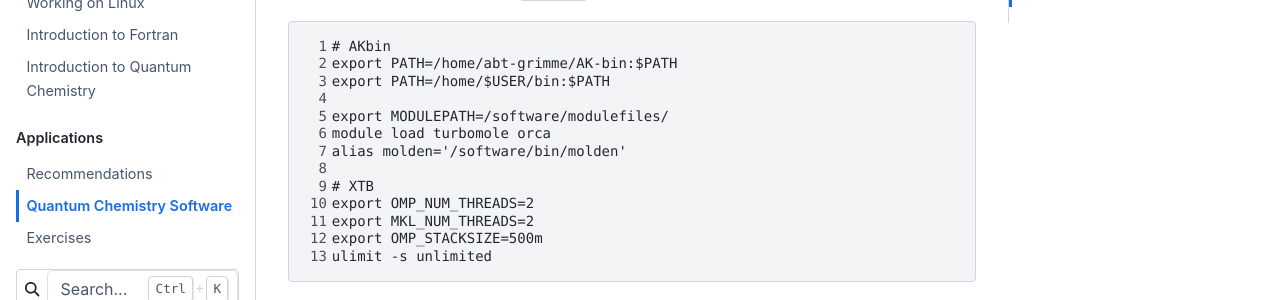
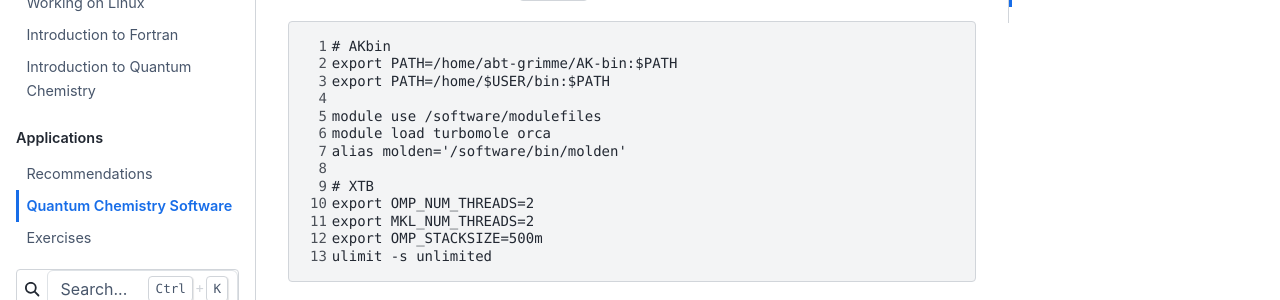
Before and after one commit to grimme-lab/qc2-teaching, a Sphinx documentation site: the page built from doc/apps-setup.rst, in a window 1280 px wide and 900 px high, scrolled down 648 px. Shown: the part 152-452 px from the top of the window. Built offline with Sphinx 7.4.7 and the Sphinx Book theme 1.1.4, drawn with Linux system fonts in a browser that asks for light colours.

Commit message:
updated the inclusion of the modulepath

```diff
--- a/doc/apps-setup.rst
+++ b/doc/apps-setup.rst
@@ -29,7 +29,7 @@ needed software, add the following lines to your ``.bashrc``:
    export PATH=/home/abt-grimme/AK-bin:$PATH
    export PATH=/home/$USER/bin:$PATH
 
-   export MODULEPATH=/software/modulefiles/
+   module use /software/modulefiles
    module load turbomole orca
    alias molden='/software/bin/molden'
 
```
